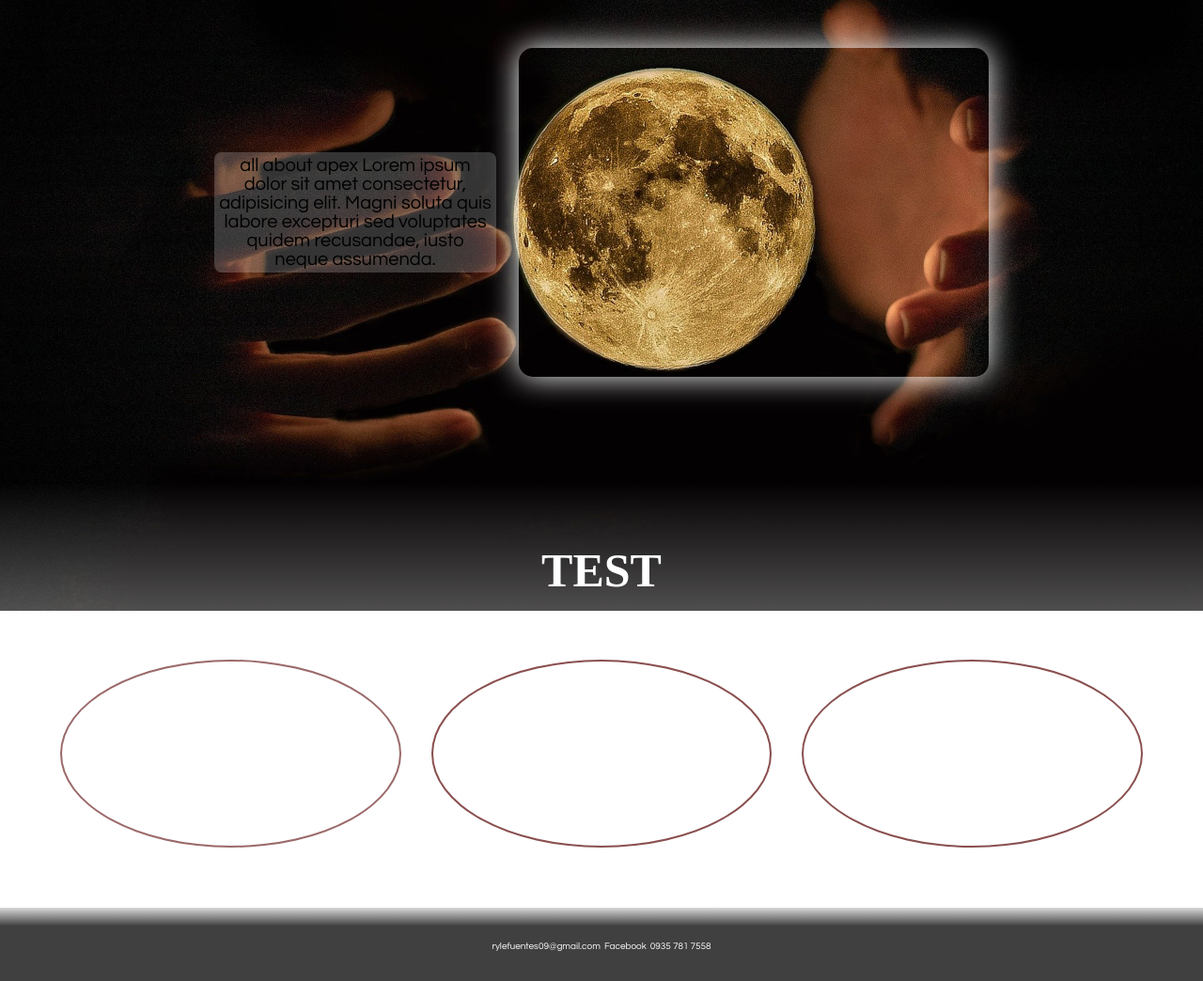
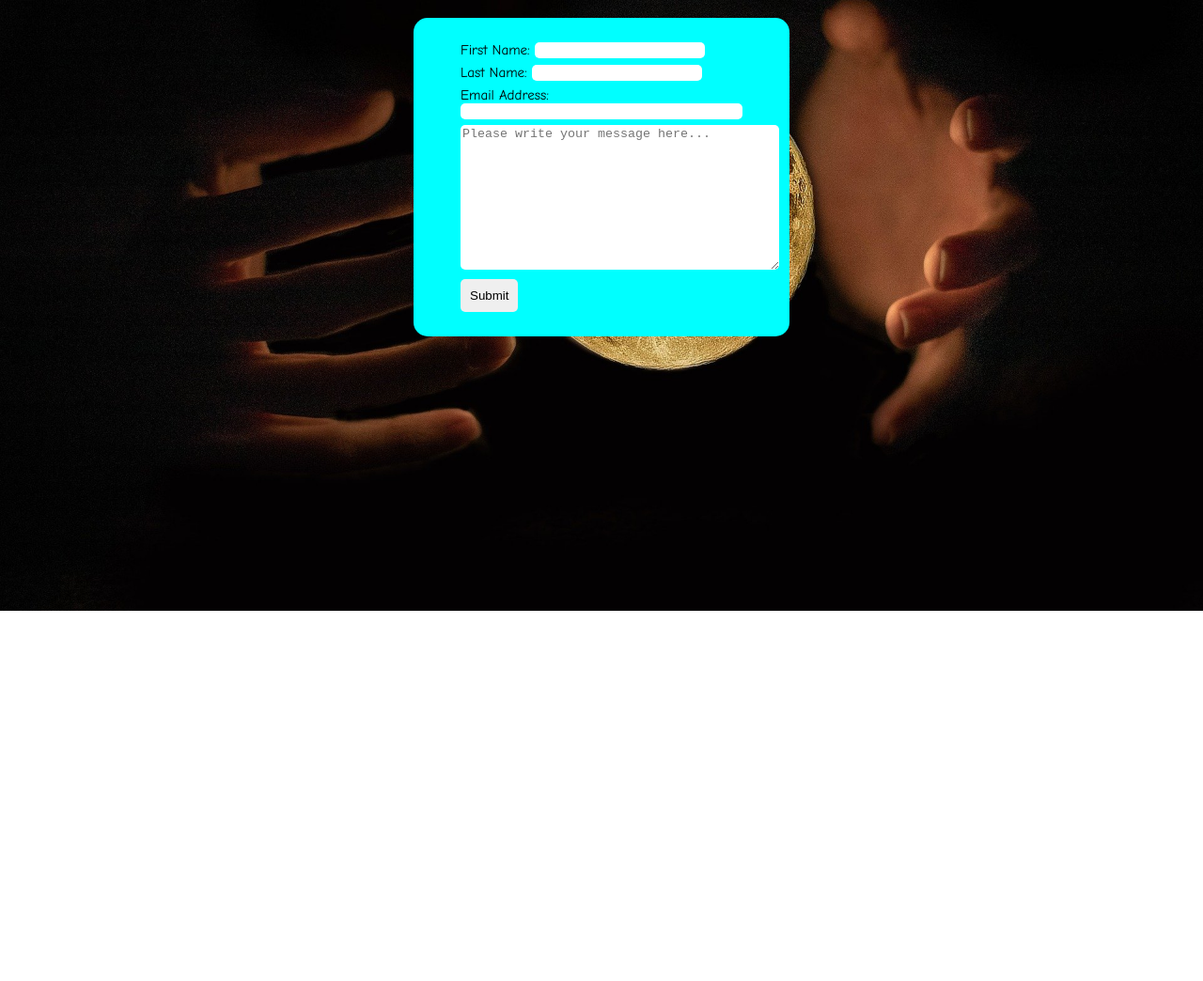
Before and after one commit to RyleFuentes/FinalExam_Fuentes.html., a plain HTML site: page subpages/Contact.html in a window 1280 px wide. Shown: the part 150-1194 px from the top of the page at 94% size. After the commit the page ends 800 px from the top, so only its background shows below. Drawn offline with Linux system fonts and the light colour scheme.

Commit message:
contact update

```diff
--- a/subcss/contact.css
+++ b/subcss/contact.css
@@ -1,6 +1,7 @@
 html{
     scroll-behavior: smooth;
 }
+
 
 body{
     margin: 0;
@@ -92,175 +93,65 @@ header li:hover{
 #menu{
     font-size: 12px;
 }
-
 .container{
-    padding: 2em;
-    width: 100%;
+    font-family: comic sans ms;
+    font-size: 15px;
+    width: 30%;
+    margin: 0 auto;
+    background-color: aqua;
+    padding: 1.5em 5em;
+    min-width: 400px;
+    margin-bottom: 3em;
+    border-radius: 15px;
+}
+.contain{
+    display: grid;
+    justify-content: center;
 }
 
+.contain input, button, textarea{
+    border-radius: 5px;
+    border: none;
+}
 
-.contain {
-    max-height: max-content;
+#name:focus{
+    outline: 2px solid orchid;
+}
+#last:focus{
+    outline: 2px solid orchid;
+}
+#email:focus{
+    outline: 2px solid orchid;
+}
+
+#text:focus{
+    outline: 2px solid orangered;
+}
+.email{
     display: flex;
     flex-direction: column;
-    justify-content: center;
-    gap: 1.5em;
-    width: 100%;
-    text-align: center;
-
-}
-#text{
-    height: max-content;
-    font-family: century gothic;
-    color: rgb(0, 0, 0);
-    font-size: 20px;
-    background: rgba(255, 255, 255, 0.2);
-    padding: 4px;
-    border-radius: 8px;
-    max-width: 300px;
-    align-self: center;
 }
 
-.firstpic{
-    background-image: url();
-    background-size:cover;
-    background-position: center top;
-    background-repeat: no-repeat;
-    align-self: center;
-    width: 100%;
-    max-width: 500px;
-    height: 350px;
-    box-shadow: 0 0 2em rgb(255, 255, 255);
-    border-radius: 15px;
-}
-
-footer{
-    padding: 30px;
-    border: none;
-    gap: 5em;
-    text-align: center;
-    gap: 3em;
-    list-style: none;
-    background:linear-gradient(hsla(0, 0%, 50%, 0.3), hsla(0, 0%, 0%, 0.75) 25%)
-}
-
-footer li{
-    color: white;
-    font-size: 10px;
-    font-family: century gothic;
-    display: inline;
+.contain div{
+    margin: 3px;
 
 }
 
-#fb *{
-    color: white;
-    text-decoration: none;
+.text{
+    max-width: 300px;
 }
 
-#fb :hover{
-    color: aqua;
+.button{
+    align-self: center;
+}
+.button button{
+    padding: 10px;
 }
 
-.line{
-    border: 2px solid black;
-    height: 2mm;
-    background: linear-gradient(aqua, blueviolet);
-}
-
-.contain2nd{
-    margin-top: 5em;
-    background:url() ;
-    text-align: center;
-    padding: 2em;
-    background: linear-gradient(hsla(0, 0%, 0%, .0009), hsla(0, 0%, 100%, 1));
-}
-
-.contain2nd h1{
-    color: white;
-    font-family: broadway;
-    font-size: 50px;
-}
-
-.contain2{
-    width: 100%;
-    padding: 2em;
-    gap: 2em;
-    display: flex;
-    flex-direction: column;
-    justify-content: center;
-
-
-}
-
-
-.titleContain{
-    border: 2px;
-    align-self: center;
-}
-
-.contain2 div{
-    border: 2px solid rgb(89, 5, 5);
-    width: 100%;
-    max-width: 250px;
-    height: 200px;
-    margin: 0 auto;
-    border-radius: 100%;
-
-
-}
-
-.image1{
-    background: url();
-    background-size: cover;
-    background-position: center top;
-    transition: 1s;
-    opacity: .6;
-
-}
-
-.image1:hover{
+#btn:hover{
     cursor: pointer;
-    transform: scale(1.2) ;
-    background: linear-gradient(white);
-    box-shadow: 0 0 2em rgb(244, 71, 244);
-    opacity: 1;
-    border-radius: 15px;
-    z-index: 5;
-}
-
-.image2{
-    background-image: url();
-    background-size: cover;
-    background-position: center top;
-    transition: 1s;
-    opacity: .7;
-    z-index: 3;
-}
-
-.image2:hover{
-    transform: scale(1.2);
-    opacity: 1;
-    z-index: 4;
-    box-shadow: 0 0 2em rgb(244, 71, 244);
-    border-radius: 15px;
-}
-
-.image3{
-    background-image: url();
-    background-size: cover;
-    background-position: center top;
-    transition: 1s;
-    opacity: .7;
-
-}
-
-.image3:hover{
-    transform: scale(1.2);
-    opacity: 1;
-    z-index: 5;
-    box-shadow: 0 0 2em rgb(244, 71, 244);
-    border-radius: 15px;
-
+    background-color: rgb(0, 255, 128);
+    box-shadow: 0 0 1.5em  black;
 }
 
 @media (min-width: 5px) and (max-width: 380px) {
--- a/subpages/Contact.html
+++ b/subpages/Contact.html
@@ -29,36 +29,30 @@
 
         </div>
         <h1 class="mainTitle">Contact Me</h1>
-        <div class="container">
-                <div class="contain">
-                    <div class="firstpic"></div>
-
-                    <div id="text">
-                    all about apex Lorem ipsum dolor sit amet consectetur, adipisicing elit. Magni soluta quis labore excepturi sed voluptates quidem recusandae, iusto neque assumenda.
-                    </div>
-
-                </div>
-        </div>
-
-                <div class="contain2nd">
-                    <h1>TEST</h1>
-
-                    <div class="contain2">
-
-                        <div class="image1"></div>
-                        <div class="image2"></div>
-                        <div class="image3"></div>
-                    </div>
+        <form class="container">
+            <div class="contain">
+                <div class="firstname">
+                    <label for="">First Name:</label>
+                    <input type="text" name="" id="name">
                 </div>
 
+                <div class="lastname">
+                    <label for="">Last Name:</label>
+                    <input type="text" name="" id="last">
+                </div>
 
+                <div class="email">
+                    <label for="">Email Address:</label>
+                    <input type="email" name="" id="email" >
+                </div>
 
-        <footer id="contact">
-            <li> rylefuentes09@gmail.com</li>
-            <li id="fb">Facebook</li>
-            <li>0935 781 7558</li>
-        </footer>
-
-    </div>
+                <div class="text">
+                    <textarea name="" id="text" cols="40" rows="10" placeholder="Please write your message here..."></textarea>
+                </div>
+                <div class="button">
+                    <button for="submit" id="btn">Submit</button>
+                </div>
+            </div>
+        </form>
 </body>
 </html>
```
Also changed, not shown: index.html (+1 -1 lines).
